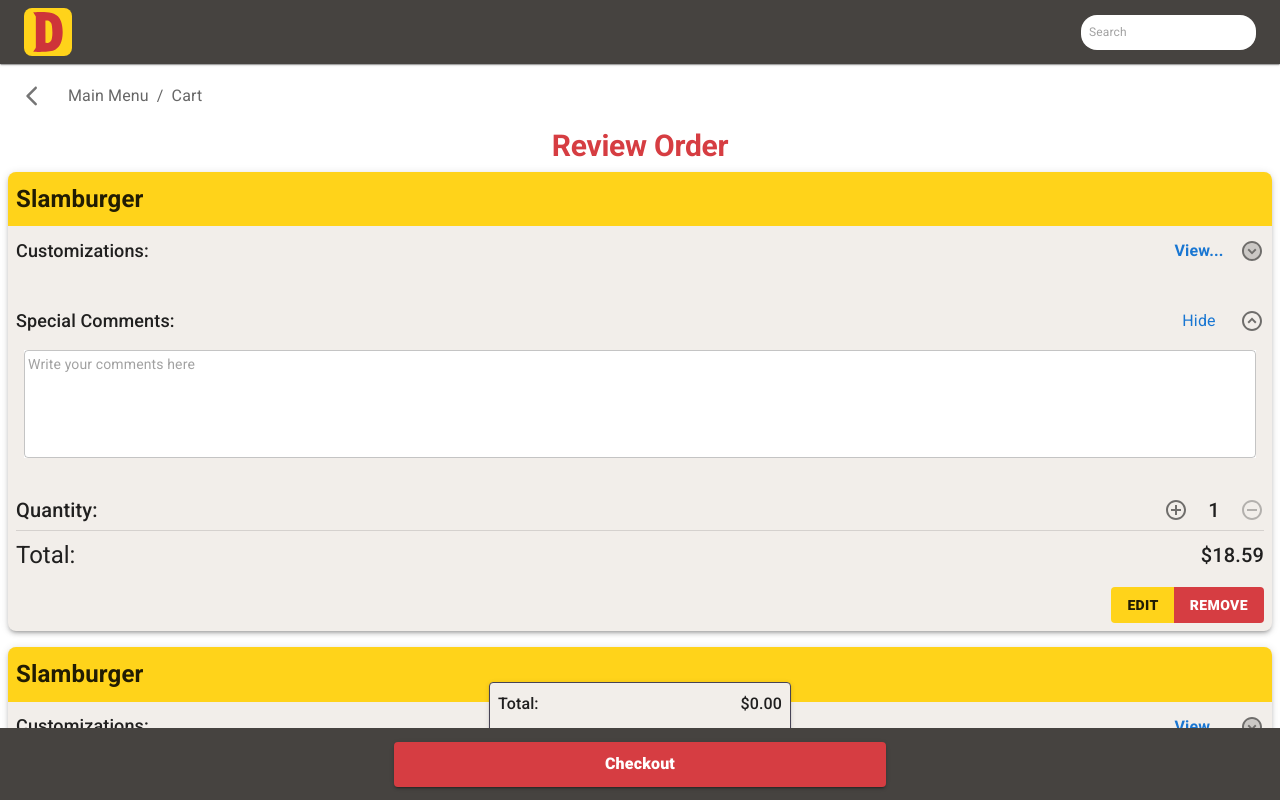
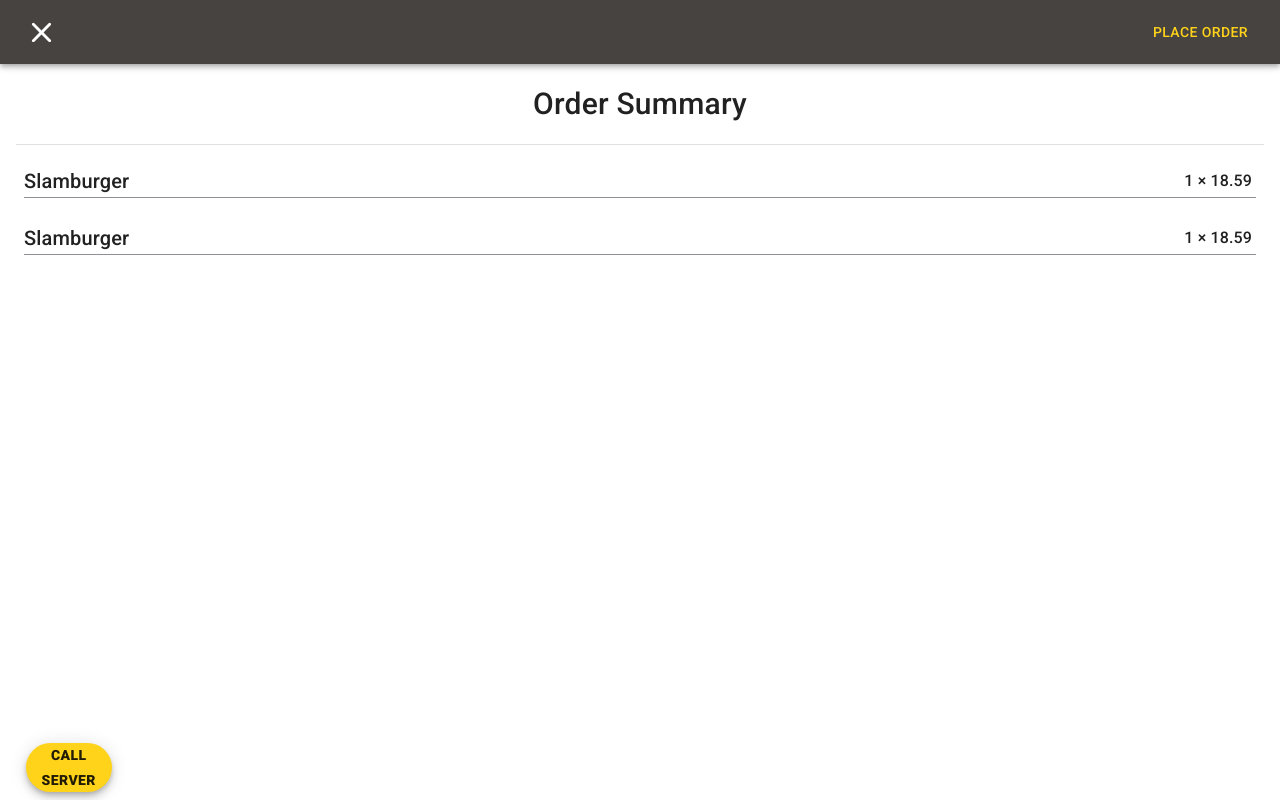
Before and after one commit to cmarcelo10/dennys-ordering-system, a React (Vite) app: page /cart in a window 1280 px wide. Both pictures are taken after a click on the button "Checkout". Shown: the top 800 px of the page. Built offline with nearby package versions, Linux system fonts and the light colour scheme.

Commit message:
Added dialog for confirming order

```diff
--- /dev/null
+++ b/src/components/CartPage/CheckoutDialog.tsx
@@ -0,0 +1,119 @@
+import React from "react";
+import {Button, Dialog, DialogActions, DialogContent, DialogContentText, DialogTitle, Divider, Grid2, Slide, Stack} from '@mui/material'
+import Typography from "@mui/material/Typography";
+import Box from "@mui/material/Box";
+import AppBar from "@mui/material/AppBar";
+import Toolbar from "@mui/material/Toolbar";
+import styled from "@mui/material/styles";
+import { TransitionProps } from "@mui/material/transitions";
+import CloseRoundedIcon from '@mui/icons-material/CloseRounded';
+import IconButton from '@mui/icons-material/CloseRounded';
+import { CartContext } from "../../contexts/CartContext";
+import theme from "../../styles/Theme";
+// source: https://mui.com/material-ui/react-dialog/ -> full screen dialogs
+const SlideTransition  = React.forwardRef(function Transition(
+    props: TransitionProps &
+    {
+        children: React.ReactElement<unknown>
+    },
+    ref: React.Ref<unknown>){return(<Slide direction="up" ref={ref} {...props}/>)}
+);
+
+function DebugElement({log}:{log: any})
+{
+    console.log(log);
+    return(<></>)
+}
+
+interface CheckoutDialogProps
+{
+    open: boolean,
+    onClose: (...args: any)=>void,
+    onConfirm: () => void,
+}
+
+const CheckoutDialog = ({open, onClose, onConfirm}:CheckoutDialogProps)=>
+{
+    const {cartItems, setCartContext} = React.useContext(CartContext);
+    function handleConfirm()
+    {
+        setCartContext({}, 0); // clear the cart.
+        onConfirm();
+    }
+    function handleClose ()
+    {
+        onClose();
+    }
+    React.useEffect(()=>
+    {
+        if(open)
+        {
+
+        }
+    },[open])
+    return(
+        <Dialog open={open} TransitionComponent={SlideTransition} fullScreen>
+        <DebugElement log={"dialog should be open"}/>
+        <AppBar sx={{position: 'relative', backgroundColor: theme.palette.dennysBrown.main}}>
+        <Toolbar sx={{justifyContent: 'space-between'}}>
+            <IconButton onClick={handleClose} fontSize='large'>
+                <CloseRoundedIcon fontSize='inherit'/>
+            </IconButton>
+            <Button sx={{color: theme.palette.dennysYellow.main}} variant='text' onClick={handleConfirm}>
+                    Place order
+            </Button>
+        </Toolbar>
+        </AppBar>
+        <DialogTitle sx={{textAlign: 'center', fontSize: 30}}>
+            Order Summary
+        </DialogTitle>
+        <Divider variant='middle'/>
+
+        <DialogContent>
+            {Object.entries(cartItems).map(([key, item])=>
+            {
+                const foodItem = item.item;
+                return (
+                    <React.Fragment key={key}>
+                        <Box sx={{display: 'flex', flexDirection: 'row', alignItems: 'center', justifyContent: 'space-between',
+                                fontSize: 20, borderBottomColor: 'rgba(71, 67, 85, 0.6)',
+                                borderBottomWidth: 1, borderBottomStyle: 'solid'}}>
+                        <Typography variant="h6" sx={{fontSize: 'inherit', fontWeight: 500}}>
+                            {item.item.name}
+                        </Typography>
+                        <Typography sx={{pr: 0.5, fontWeight: 500}}>
+                            {item.quantity} × {item.price}
+                        </Typography>
+                        </Box>
+                        <Box sx={{padding: 1, pr: 0, pb: 2}}>
+                            {Object.entries(foodItem.customizations).map(([itemKey, category])=>
+                            {
+                                return (
+                                    <Stack key={itemKey}>
+                                        {Object.entries(category.options).filter(([optionName, value])=>{
+                                            console.log(`${optionName} is selected: ${value.selected}`)
+                                            return value.selected;
+                                        }).map(([option, data])=>(
+                                            <Box sx={{m: 0.5}}>
+                                            <Box sx={{display: 'flex', flexDirection: 'row', alignItems: 'center', justifyContent:'space-between'}}>
+                                            <Typography variant='body1'>
+                                                    {option}
+                                                </Typography>
+                                                <Typography fontWeight={400}>
+                                                    {data.price > 0 && (<>+ ${' '}{data.price}</>)}
+                                                </Typography>
+                                            </Box>
+                                            <Divider variant='inset'/>
+                                            </Box>
+                                        ))}
+                                    </Stack>)
+                            })}
+                        </Box>
+                    </React.Fragment>
+                )
+            })}
+        </DialogContent>
+        </Dialog>
+    );
+}
+export default CheckoutDialog
--- a/src/components/NavBar/CallServerButton.tsx
+++ b/src/components/NavBar/CallServerButton.tsx
@@ -9,7 +9,7 @@ const CallServerButton = React.memo(({onClick}:{onClick: ()=>void})=>
     {
         onClick();
     }
-    return (<Fab sx={{position: 'fixed', height:'auto', borderRadius: 10, bottom: '1%', left: '2%', fontWeight: 1000, fontSize: 14, backgroundColor: theme.palette.dennysYellow.main, color: theme.palette.dennysYellow.contrastText}}
+    return (<Fab sx={{position: 'fixed', height:'auto', borderRadius: 10, bottom: '1%', left: '2%', fontWeight: 1000, fontSize: 14, zIndex: 10000, backgroundColor: theme.palette.dennysYellow.main, color: theme.palette.dennysYellow.contrastText}}
         variant='extended' onClick={handleClick}>
             Call<br/> Server
     </Fab>)}, (prev, next)=>prev.onClick === next.onClick);
--- a/src/contexts/CartContext.tsx
+++ b/src/contexts/CartContext.tsx
@@ -99,7 +99,6 @@ export const CartProvider = ({children}:{children: React.ReactNode}) =>
         if (appliedDiscounts.includes(itemName)) {
             return;
         }
-
         setAppliedDiscounts((prev) => [...prev, itemName]);
 
         // Updates the cart and applies a one-time 50% discount
@@ -126,15 +125,13 @@ export const CartProvider = ({children}:{children: React.ReactNode}) =>
 
     const recalculateTotalPrice = () => {
         const newTotal = Object.values(cart).reduce(
-            (total, cartItem) => total + cartItem.price * cartItem.quantity,
-            0
-        );
+            (total, cartItem) => total + cartItem.price * cartItem.quantity,0);
         setPrice(newTotal);
     };
 
     useEffect(() => {
         recalculateTotalPrice(); // Recalculates the total whenever the cart updates. Needed for Discount to work
-    }, []);
+    }, [cart]);
 
     return (
         <CartContext.Provider value={{cartItems: cart, totalPrice: price, appliedDiscounts, setCartContext, setCartPrice, addToCart, removeFromCart, saveToCart, applyDiscount}}>
--- a/src/pages/CartPage.tsx
+++ b/src/pages/CartPage.tsx
@@ -13,6 +13,7 @@ import { v4 } from 'uuid';
 import { ArrowBackIosRounded } from '@mui/icons-material';
 import {Link, useNavigate, useLocation} from 'react-router-dom';
 import WindowDimensions from '../components/WindowDimensions';
+import CheckoutDialog from '../components/CartPage/CheckoutDialog';
 const isStrictMode = ()=>
 {
     return (function()
@@ -28,6 +29,7 @@ const CartPage = () => {
     const [dirty, setDirty] = React.useState(false);
     const {state} = useLocation();
     const [fromLocation, setFromLocation] = React.useState('');
+    const [checkout, setCheckout] = React.useState(false);
     function navigateBack()
     {
         navigate('/'); //
@@ -46,6 +48,7 @@ const CartPage = () => {
     }
     React.useEffect(()=>
     {
+        window.scrollTo(0,1) ;
         if(state && state.fromLocation)
         {
             setFromLocation(state.fromLocation)
@@ -59,9 +62,20 @@ const CartPage = () => {
             addToCart({id: '', item: Slamburger, quantity: 1, price: Slamburger.price});
         }}, []);
 
+    function openCheckoutDialog()
+    {
+        setCheckout(true);
+    }
+
+    function closeCheckoutDialog()
+    {
+        setCheckout(false);
+    }
+
     return (
       <ThemeProvider theme={theme}>
-        <NavBar bottomLabel='Checkout' hideCallServerButton>
+        <CheckoutDialog open={checkout} onConfirm={closeCheckoutDialog} onClose={closeCheckoutDialog}/>
+        <NavBar bottomLabel='Checkout' onClick={openCheckoutDialog}>
             <Box display="flex" flexDirection="row" alignContent={'center'}>
                 <IconButton sx={{pr: 3}} size="large" onClick={navigateBack}>
                     <ArrowBackIosRounded/>
```
